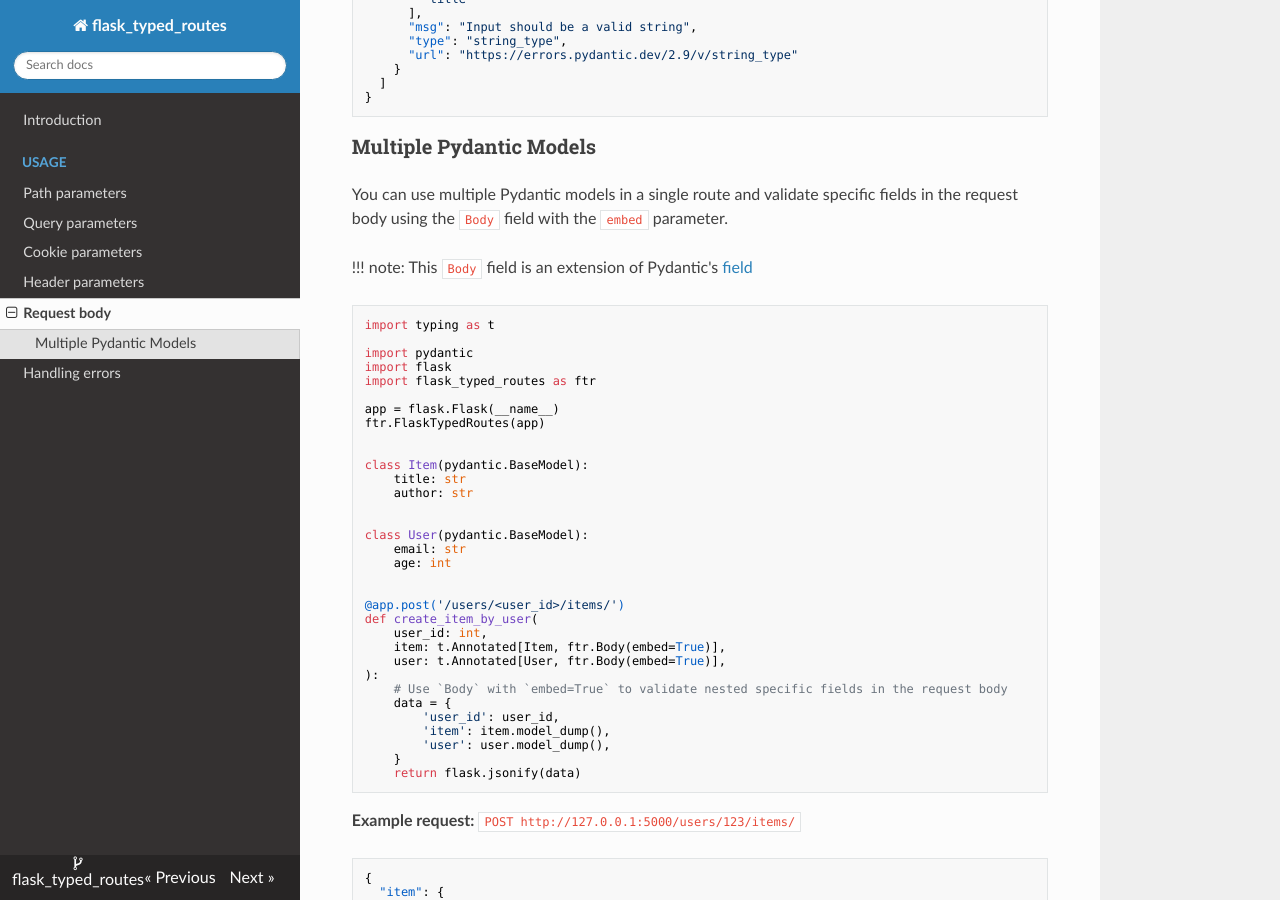
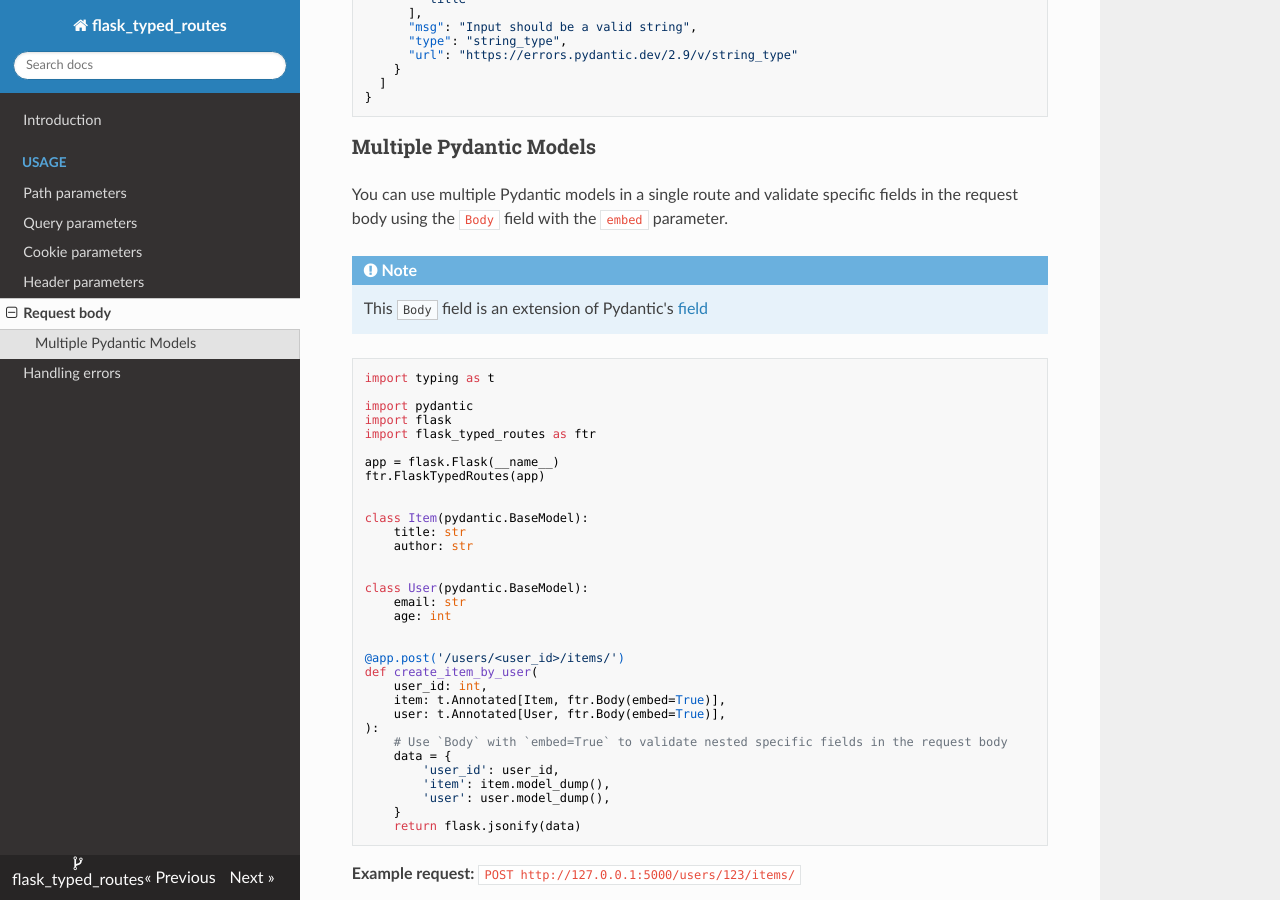
Before and after one commit to rmoralespp/flask_typed_routes, an MkDocs documentation site: the page built from docs/body.md, in a window 1280 px wide and 900 px high, scrolled down 1903 px. Built offline with MkDocs 1.6.1, drawn with Linux system fonts in a browser that asks for light colours; nearby versions of some CDN libraries.

Commit message:
Update Documentation

````diff
--- a/docs/body.md
+++ b/docs/body.md
@@ -115,7 +115,7 @@ def update_item(
 You can use multiple Pydantic models in a single route and validate specific fields in the request body using the
 `Body` field with the `embed` parameter.
 
-!!! note:
+!!! note
     This `Body` field is an extension of Pydantic's [field](https://pydantic-docs.helpmanual.io/concepts/fields/)
 
 ```python
````
